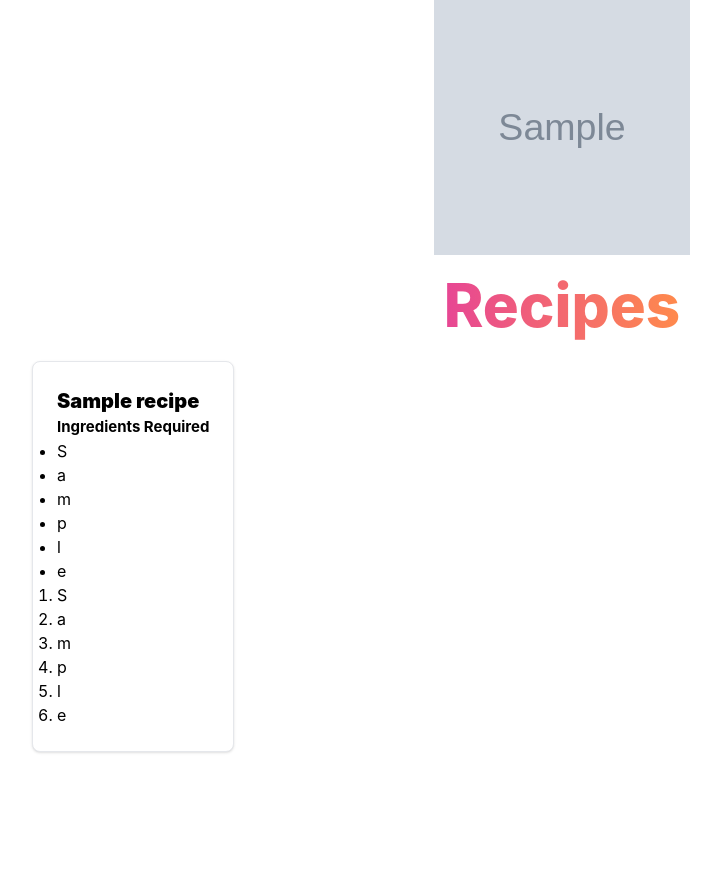
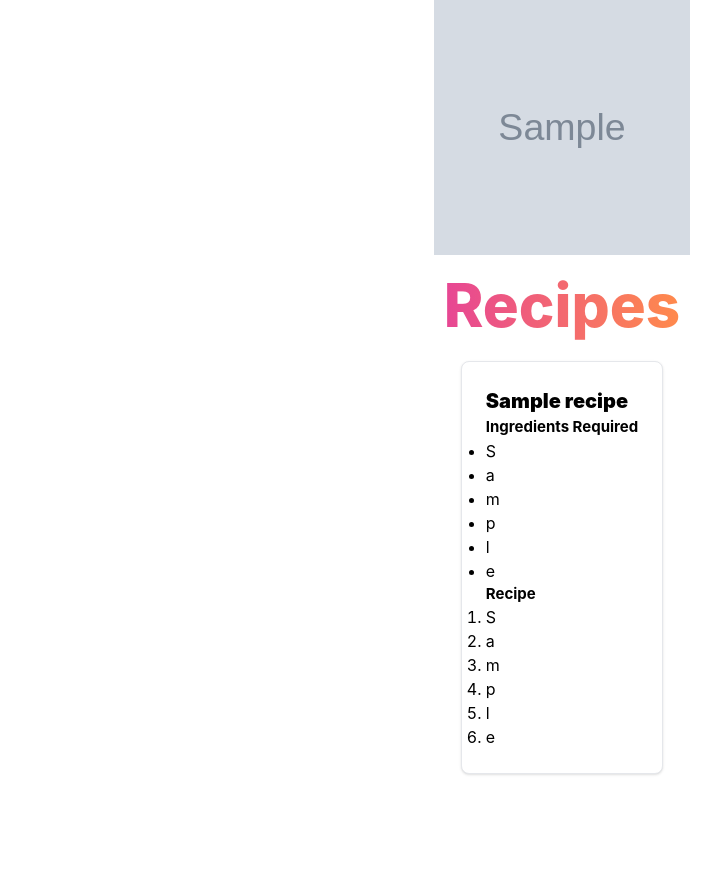
Before and after one commit to vxshxk/recipify, a Django app: template recipify/recipify/templates/upload.html in a window 1280 px wide. Shown: the part 535-1419 px from the top of the page, without its empty margins (78-799 px from the left). Before the commit the page ends 1288 px from the top, so only its background shows below. Run offline with Django 4.2, Linux system fonts and the light colour scheme; tables that the repository leaves empty hold one stand-in row (values such as "Sample post"); the template is opened without the code that fills it: values that come from a table or form of the project are taken from there, most other values are stand-ins (such as "Sample title", 1, 10 or a date in 2020); grey boxes marked "Sample" are stand-in pictures; some libraries are stand-ins or nearby versions.

Commit message:
[fix] UI breakages

```diff
--- a/recipify/recipify/templates/upload.html
+++ b/recipify/recipify/templates/upload.html
@@ -144,6 +144,7 @@
                         <li>{{ ingredient }}
                     {% endfor %}
                 </ul>
+                <div class="ingredients-title">Recipe</div>
                 <ol class="list-decimal">
                     {% for step in recipe.method %}
                         <li>{{ step }}</li>
--- a/recipify/recipify/util_functions/gemini_call_fun.py
+++ b/recipify/recipify/util_functions/gemini_call_fun.py
@@ -40,7 +40,7 @@ def getRecipes(ingredients):
   try:
     response = model.generate_content("Give me the list of dishes and step by step recipe of how I can make using the following items: "
                                       +str(ingredients)
-                                      + " Give the output in the json of having one field list which is a list of Recipe = { dish_name: str , ingredients_required: numbered list, recipe: bullet list }  with only json part and without the text and quotes before or after")
+                                      + " Give the output in the json of having one field list which is a list of Recipe = { dish_name: str , ingredients_required: numbered list, recipe: bullet list }  with only json part and without the text and quotes before or after, and the 'list' field must be there even if there is only one recipe object")
 
     start_index = response.text.find('{')
     end_index = response.text.rfind('}') + 1
--- a/recipify/static/css/upload.css
+++ b/recipify/static/css/upload.css
@@ -46,8 +46,8 @@ body{
 
 .recipe-section {
     display: flex;
-    justify-content: space-between;
-    align-items: flex-start;
+    justify-content: center;
+    align-items: flex-center;
 
 }
 
```
